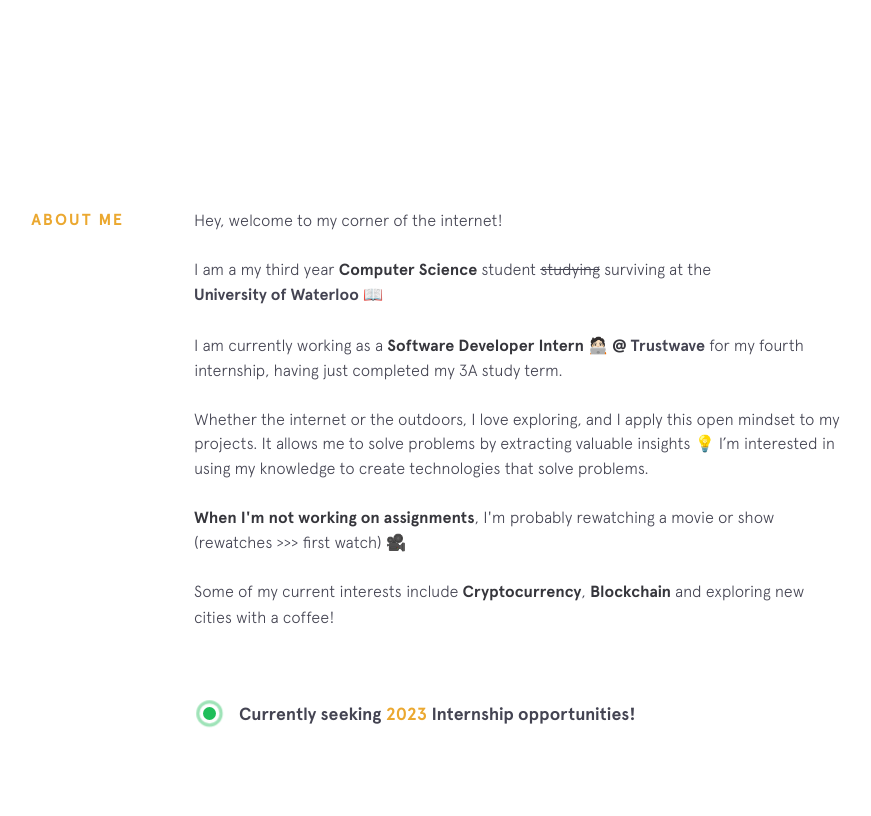
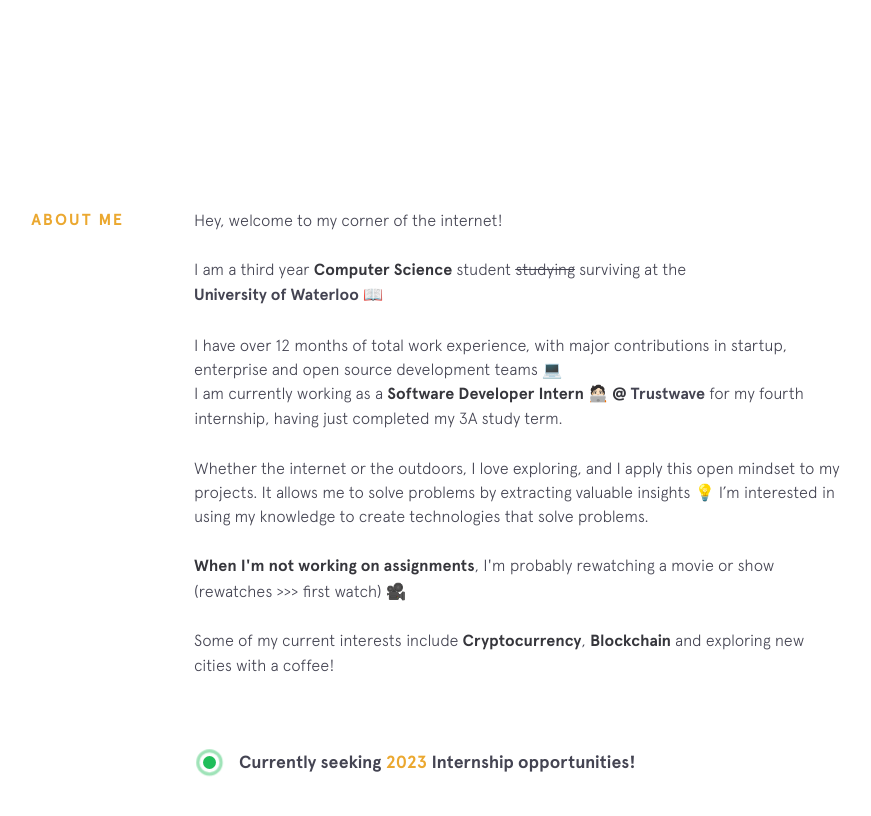
Before and after one commit to rohanxminocha/personal-website-v1, a Jekyll site: the page built from index.html, in a window 1280 px wide and 900 px high, scrolled down 792 px. Shown: the top 816 px of the window, without its empty margins (256-1127 px from the left). Built offline with Jekyll 4.4.1, drawn with Linux system fonts in a browser that asks for light colours; nearby versions of some CDN libraries.

Commit message:
Update background.html

```diff
--- a/_includes/background.html
+++ b/_includes/background.html
@@ -2,7 +2,8 @@
    <div class="section__title">About Me</div>
    <div class="section__content">
       <p>Hey, welcome to my corner of the internet!</p>
-      <p>I am a my third year <strong>Computer Science</strong> student <s>studying</s> surviving at the <a class="underline-link" href="https://cs.uwaterloo.ca/" target="_blank">University of Waterloo</a> 📖</p>
+      <p>I am a third year <strong>Computer Science</strong> student <s>studying</s> surviving at the <a class="underline-link" href="https://cs.uwaterloo.ca/" target="_blank">University of Waterloo</a> 📖</p>
+      I have over 12 months of total work experience, with major contributions in startup, enterprise and open source development teams 💻
       <p>I am currently working as a <strong>Software Developer Intern 🧑🏻‍💻 @</strong> <a class="underline-link" href="https://www.trustwave.com/" target="_blank">Trustwave</a> for my fourth internship, having just completed my 3A study term.</p>
       <p>Whether the internet or the outdoors, I love exploring, and I apply this open mindset to my projects. It allows me to solve problems by extracting valuable insights 💡 I’m interested in using my knowledge to create technologies that solve problems.</p>
       <p><strong>When I'm not working on assignments</strong>, I'm probably rewatching a movie or show <br>(rewatches >>> first watch) 🎥</p>
```
